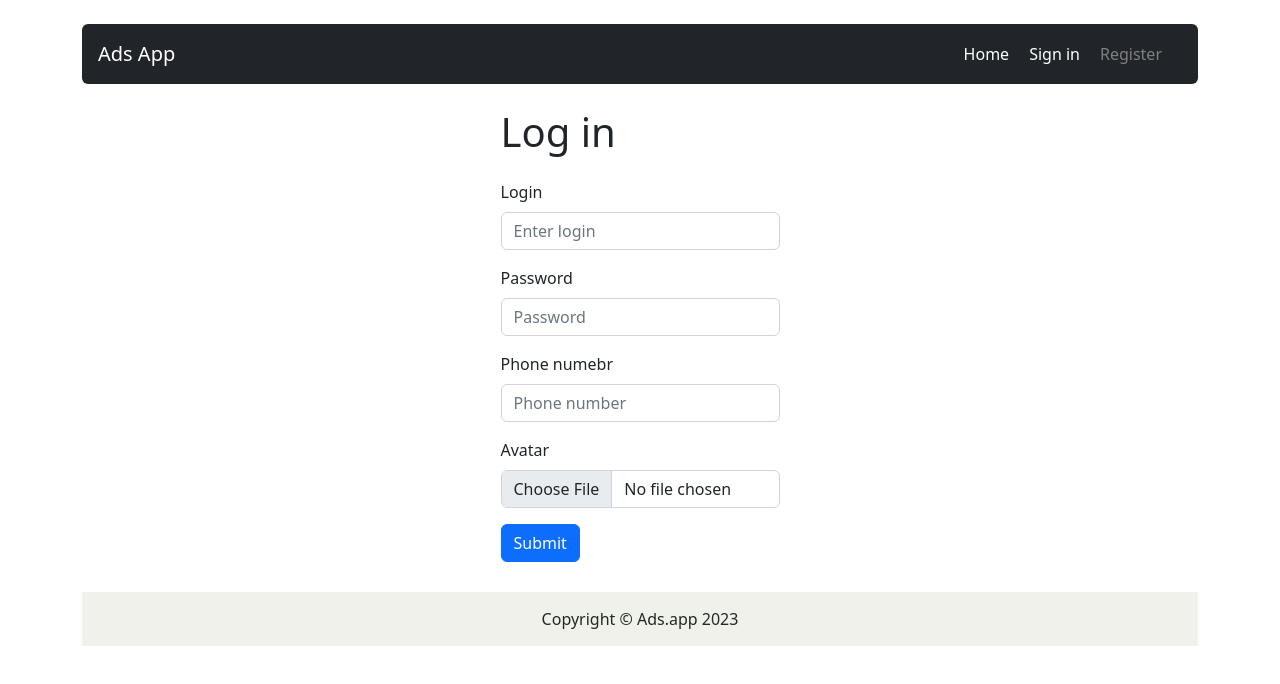
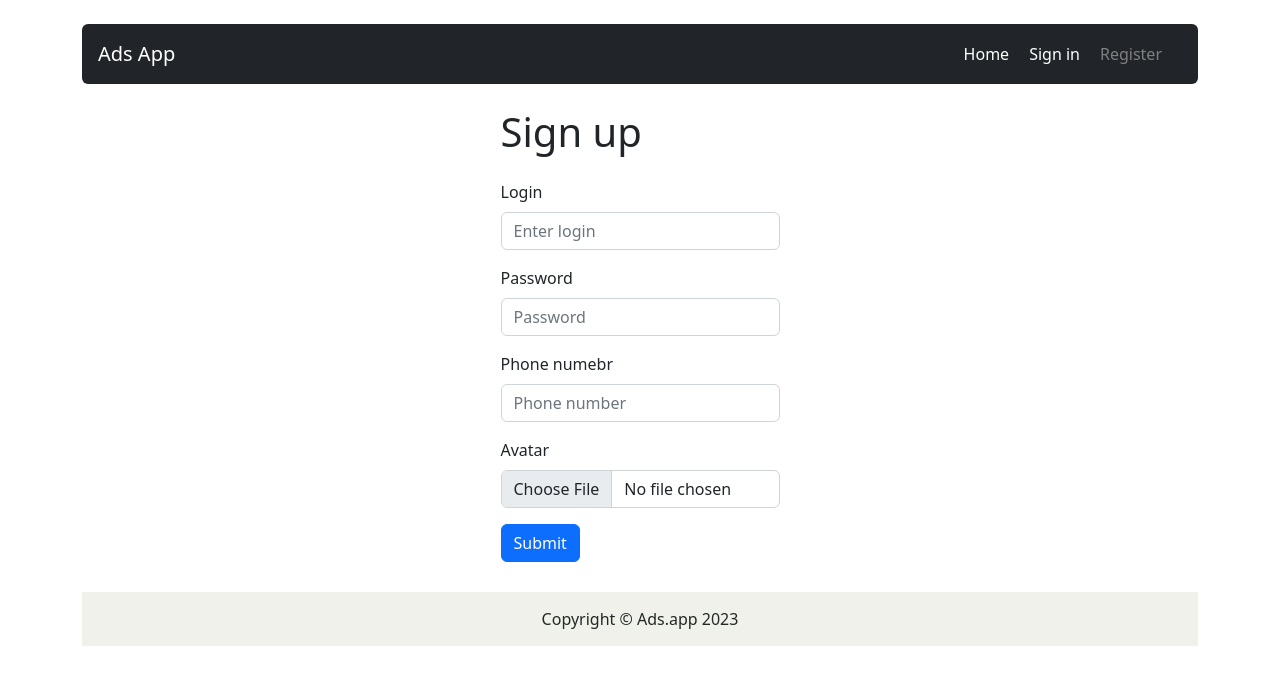
Before and after one commit to Cinamon88/fullstack_project, a React (Create React App) app in the folder client/: page /register in a window 1280 px wide. Shown: the top 684 px of the page. Built offline with nearby package versions, Linux system fonts and the light colour scheme.

Commit message:
add onSubmit

```diff
--- a/client/src/components/pages/Register/Register.js
+++ b/client/src/components/pages/Register/Register.js
@@ -4,9 +4,6 @@ import { useState } from 'react';
 import { API_URL } from '../../../config';
 import { Alert } from 'react-bootstrap';
 import Spinner from 'react-bootstrap/Spinner';
-import { useNavigate } from 'react-router-dom';
-import { useDispatch } from 'react-redux';
-import { logIn } from '../../../redux/usersRedux';
 
 const Register = () => {
 
@@ -15,8 +12,6 @@ const Register = () => {
     const [phone, setPhone] = useState('');
     const [avatar, setAvatar] = useState(null);
     const [status, setStatus] = useState(null)   // status, loading, success, serverError, clientError, loginError
-    const dispatch = useDispatch();
-    const navigate = useNavigate();
 
     const handleSubmit = e => {
         e.preventDefault();
@@ -29,39 +24,37 @@ const Register = () => {
 
         const options = {
             method: 'POST',
-            headers: {
-              'Content-Type': 'application/json',
-            },
-            credentials: 'include',
-            body: JSON.stringify({ login, password }),
+            body: fd
         };
+
         setStatus('loading');
-          fetch(`${API_URL}/auth/login`, options)
-            .then((res) => {
-              if (res.status === 200) {
+        fetch(`${API_URL}/auth/register`, options)
+            .then(res => {
+                if (res.status === 201) {
                     setStatus('success');
-                dispatch(logIn({ login }));
-                setTimeout(() => {
-                  navigate('/');
-                }, 3000);
                 } else if (res.status === 400) {
                     setStatus('clientError');
-              } else {
+                }
+                else if (res.status === 409) {
+                    setStatus('loginError');
+                }
+                else {
                     setStatus('serverError');
                 }
             })
-            .catch((err) => {
+            .catch(err => {
                 setStatus('serverError');
-            });
+            })
     };
 
     return (
-        <Form className="col-12 col-sm-3 mx-auto mt-3" onSubmit={handleSubmit}>
-            <h1 className="my-4">Log in</h1>
+        <Form className="col-12 col-sm-3 mx-auto" onSubmit={handleSubmit}>
+            <h1 className='my-4'>Sign up</h1>
+
             {status === 'success' && (
             <Alert variant="success">
                 <Alert.Heading>Success!</Alert.Heading>
-                        <p>You have been successfully logged in!</p>
+                <p>You have been successfully registered! You can now log in...</p>
             </Alert>
             )}
 
```
Lines whose indentation alone changed are shown as unchanged.
